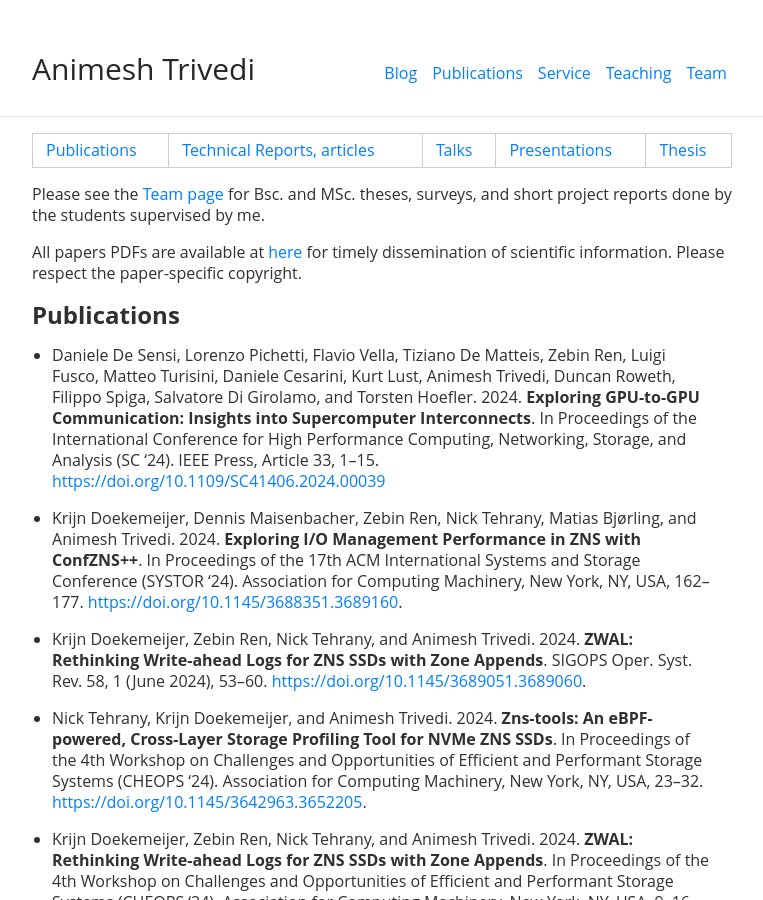
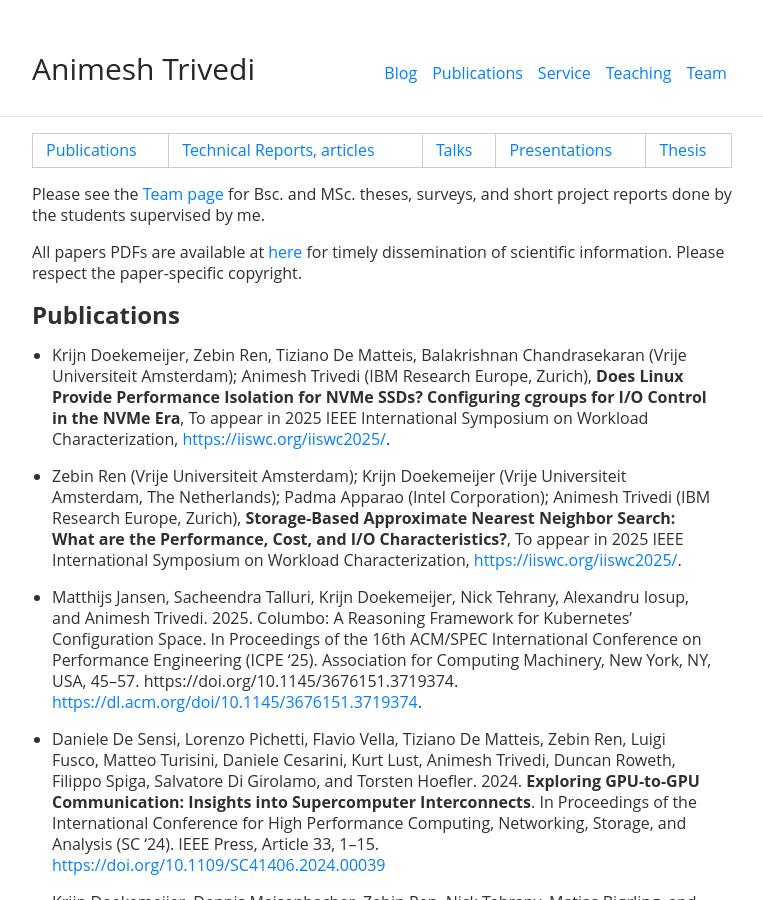
Before and after one commit to animeshtrivedi/animeshtrivedi.github.io, a Jekyll site: the page built from publications.md, in a window 1280 px wide and 900 px high. Shown: the whole window, without its empty margins (258-1021 px from the left). Built offline with Jekyll 4.4.1, drawn with Linux system fonts in a browser that asks for light colours; some of the changed text lies outside the part shown.

Commit message:
publications, thesis, and reports
Signed-off-by: Animesh Trivedi <animesh.trivedi@gmail.com>

```diff
--- a/publications.md
+++ b/publications.md
@@ -13,6 +13,11 @@ Please see the [Team page](/team) for Bsc. and MSc. theses, surveys, and short p
 All papers PDFs are available at [here](https://github.com/animeshtrivedi/animeshtrivedi.github.io/tree/master/files/papers) for timely dissemination of scientific information. Please respect the paper-specific copyright.
 
 ## Publications
+  * Krijn Doekemeijer, Zebin Ren, Tiziano De Matteis, Balakrishnan Chandrasekaran (Vrije Universiteit Amsterdam); Animesh Trivedi (IBM Research Europe, Zurich), **Does Linux Provide Performance Isolation for NVMe SSDs? Configuring cgroups for I/O Control in the NVMe Era**, To appear in 2025 IEEE International Symposium on Workload Characterization, [https://iiswc.org/iiswc2025/](https://iiswc.org/iiswc2025/).
+
+  * Zebin Ren (Vrije Universiteit Amsterdam); Krijn Doekemeijer (Vrije Universiteit Amsterdam, The Netherlands); Padma Apparao (Intel Corporation); Animesh Trivedi (IBM Research Europe, Zurich), **Storage-Based Approximate Nearest Neighbor Search: What are the Performance, Cost, and I/O Characteristics?**, To appear in 2025 IEEE International Symposium on Workload Characterization, [https://iiswc.org/iiswc2025/](https://iiswc.org/iiswc2025/).
+
+  * Matthijs Jansen, Sacheendra Talluri, Krijn Doekemeijer, Nick Tehrany, Alexandru Iosup, and Animesh Trivedi. 2025. Columbo: A Reasoning Framework for Kubernetes' Configuration Space. In Proceedings of the 16th ACM/SPEC International Conference on Performance Engineering (ICPE '25). Association for Computing Machinery, New York, NY, USA, 45–57. https://doi.org/10.1145/3676151.3719374. [https://dl.acm.org/doi/10.1145/3676151.3719374](https://dl.acm.org/doi/10.1145/3676151.3719374).
 
   * Daniele De Sensi, Lorenzo Pichetti, Flavio Vella, Tiziano De Matteis, Zebin Ren, Luigi Fusco, Matteo Turisini, Daniele Cesarini, Kurt Lust, Animesh Trivedi, Duncan Roweth, Filippo Spiga, Salvatore Di Girolamo, and Torsten Hoefler. 2024. **Exploring GPU-to-GPU Communication: Insights into Supercomputer Interconnects**. In Proceedings of the International Conference for High Performance Computing, Networking, Storage, and Analysis (SC '24). IEEE Press, Article 33, 1–15. [https://doi.org/10.1109/SC41406.2024.00039](https://doi.org/10.1109/SC41406.2024.00039)
 
@@ -109,11 +114,13 @@ All papers PDFs are available at [here](https://github.com/animeshtrivedi/animes
 
 <hr>
 ## Technical reports, articles
-
+  * **Persistent Memory File Systems: A Survey**, Wiebe van Breukelen, Animesh Trivedi, [https://arxiv.org/abs/2310.02880](https://arxiv.org/abs/2310.02880), (2023). [PDF](https://arxiv.org/pdf/2310.02880)
 
   * **Understanding (Un)Written Contracts of NVMe ZNS Devices with zns-tools** Nick Tehrany, Krijn Doekemeijer and Animesh Trivedi, [https://arxiv.org/abs/2307.11860](https://arxiv.org/abs/2307.11860), (2023). [PDF](https://arxiv.org/pdf/2307.11860.pdf)
 
   * **A Survey on the Integration of NAND Flash Storage in the Design of File Systems and the Host Storage Software Stack** Nick Tehrany, Krijn Doekemeijer, and Animesh Trivedi, [https://arxiv.org/abs/2307.11866](https://arxiv.org/abs/2307.11866), (2023). [[PDF]](https://arxiv.org/pdf/2307.11866.pdf)
+
+  *  **Future Computer Systems and Networking Research in the Netherlands: A Manifesto**, Alexandru Iosup, Fernando Kuipers, Ana Lucia Varbanescu, Paola Grosso, Animesh Trivedi, Jan S. Rellermeyer, Lin Wang, Alexandru Uta, Francesco Regazzoni, [https://arxiv.org/abs/2206.03259](https://arxiv.org/abs/2206.03259), (2023). [[PDF]](https://arxiv.org/pdf/2206.03259)
 
   * **Understanding NVMe Zoned Namespace (ZNS) Flash SSD Storage Devices** Nick Tehrany and Animesh Trivedi, [https://arxiv.org/abs/2206.01547](https://arxiv.org/abs/2206.01547), (2022). [[PDF]](https://arxiv.org/pdf/2206.01547)
 
```
Also changed, not shown: team.md (+4 -0 lines).
